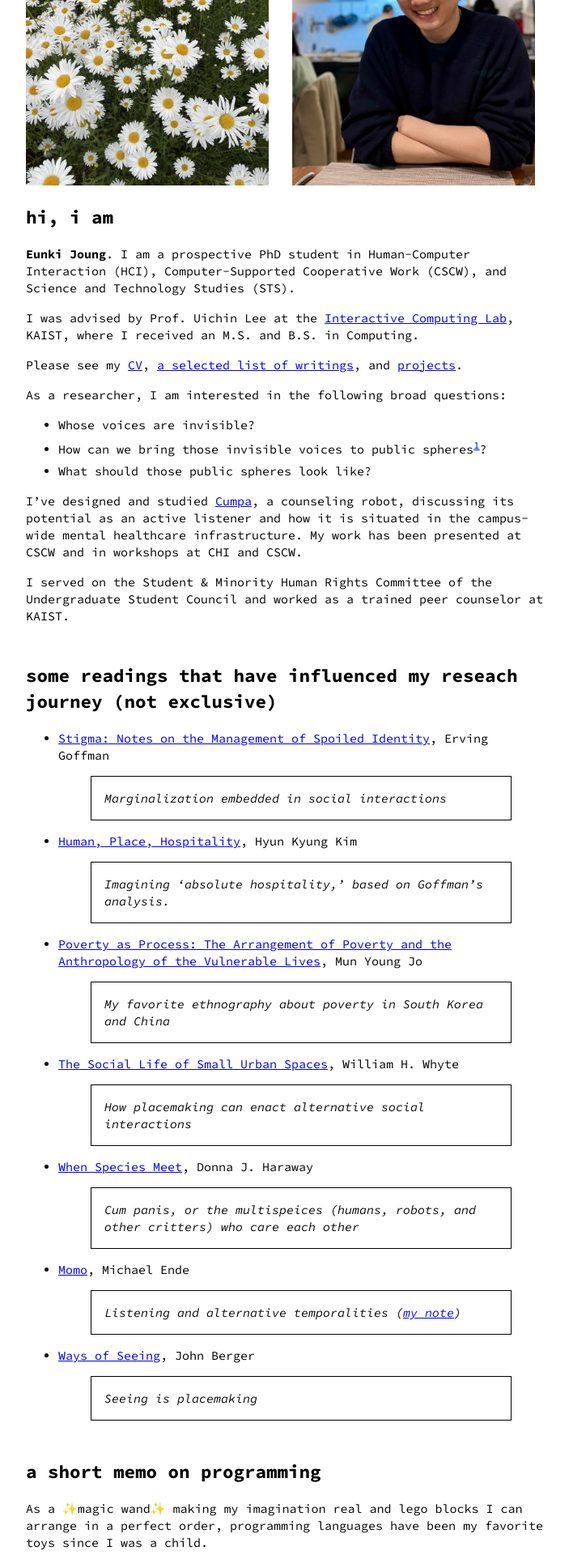
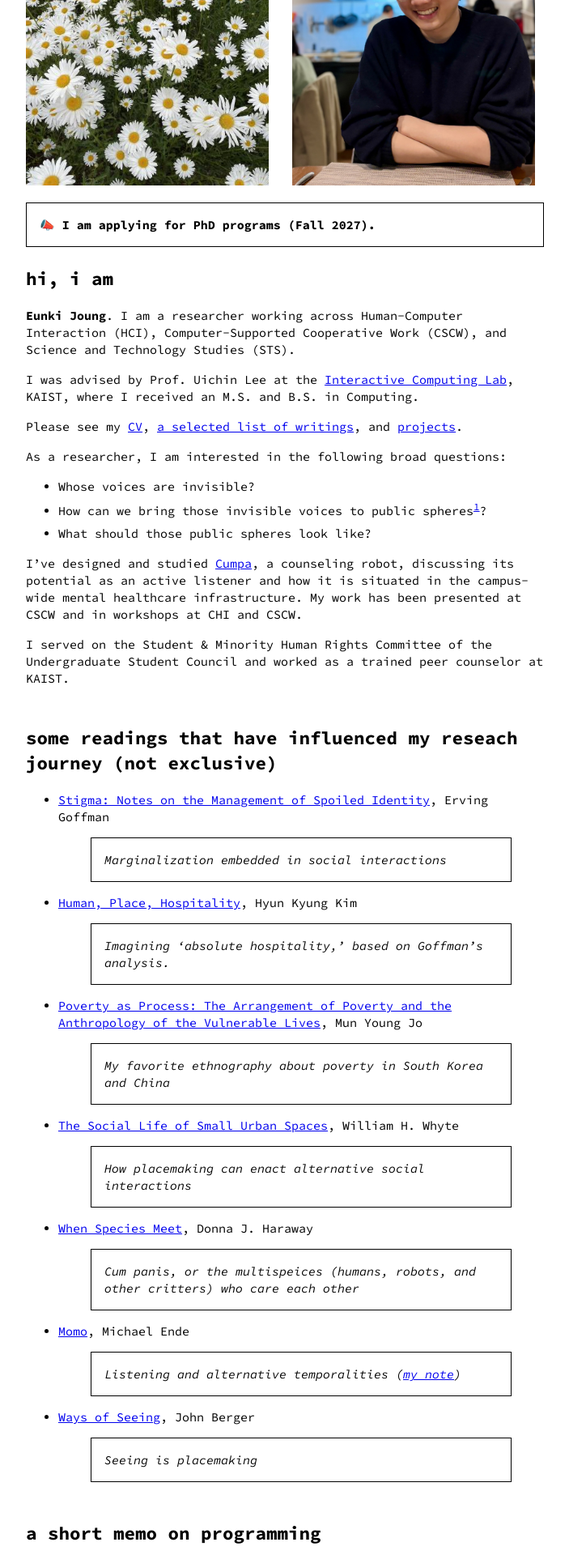
Before and after one commit to eunkiyomi/eunkiyomi.github.io, a Jekyll site: the page built from _posts/2025-02-05-eunki-as-researcher.md, in a window 1280 px wide. Shown: the part 399-2319 px from the top of the page at 81% size, without its empty margins (288-991 px from the left). Built offline with Jekyll 4.4.1, drawn with Linux system fonts in a browser that asks for light colours.

Commit message:
Update /researcher page (callout phd applying status)

```diff
--- a/_posts/2025-02-05-eunki-as-researcher.md
+++ b/_posts/2025-02-05-eunki-as-researcher.md
@@ -11,14 +11,24 @@ body {
   /* font-family: serif;
   font-size: 1.2em; */
 }
+.callout {
+  border: thin solid currentColor;
+  padding: 1rem;
+  margin-bottom: 1.5rem;
+}
+.callout p { margin: 0; }
 </style>
 
 [![Profile](/assets/img/daisy.jpeg){: style="width: 300px; height: auto; display: inline-block; margin-right: 20px;"}](https://www.youtube.com/watch?v=x-sNrLXFerk)
 ![Portrait](/assets/img/portrait.jpg){: style="width: 300px; height: auto; display: inline-block;"}
 
+<div class="callout" markdown="1">
+📣 **I am applying for PhD programs (Fall 2027).**
+</div>
+
 # hi, i am
 
-**Eunki Joung**. I am a prospective PhD student in Human-Computer Interaction (HCI), Computer-Supported Cooperative Work (CSCW), and Science and Technology Studies (STS).
+**Eunki Joung**. I am a researcher working across Human-Computer Interaction (HCI), Computer-Supported Cooperative Work (CSCW), and Science and Technology Studies (STS).
 
 I was advised by Prof. Uichin Lee at the [Interactive Computing Lab](https://ic.kaist.ac.kr), KAIST, where I received an M.S. and B.S. in Computing.
 
```
